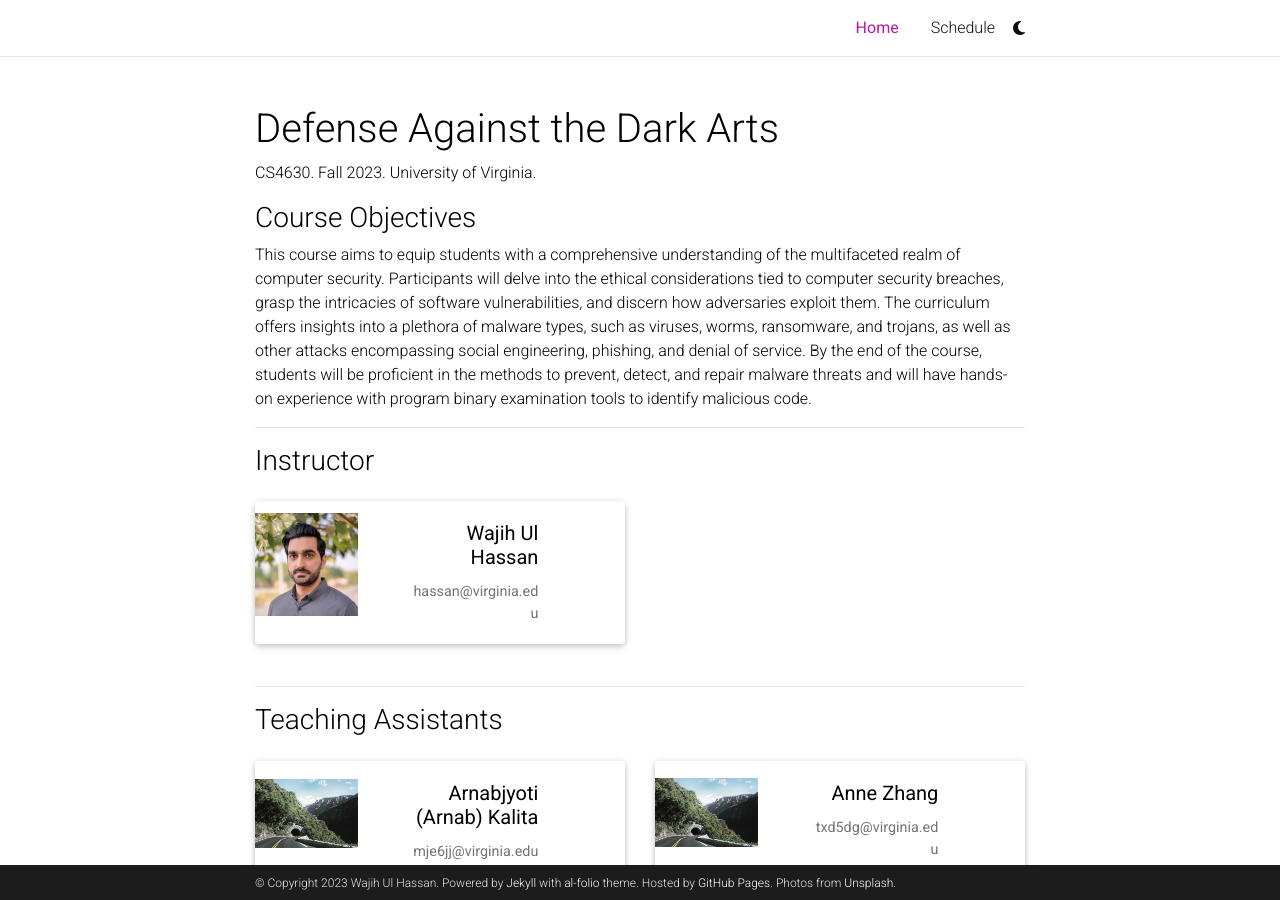
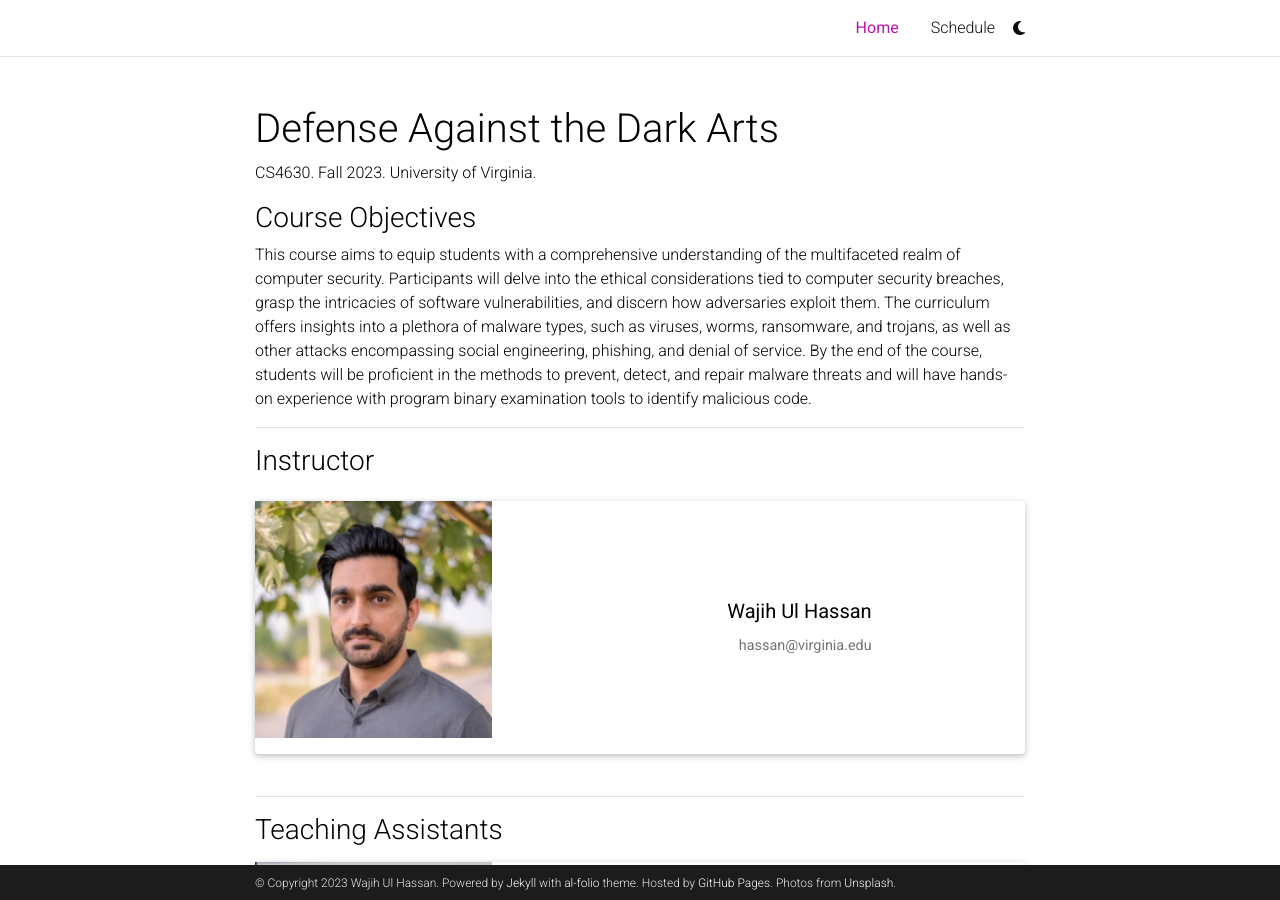
Before and after one commit to cs4630-uva/cs4630-uva.github.io, a Jekyll site: the page built from _pages/about.md, in a window 1280 px wide and 900 px high. Built offline with Jekyll 4.4.1, drawn with Linux system fonts in a browser that asks for light colours; comment, search, counter and statistics services are not loaded; a style sheet for code colours, icons or effects is not loaded.

Commit message:
adding figures

```diff
--- a/_pages/about.md
+++ b/_pages/about.md
@@ -26,15 +26,15 @@
 ---
 ### Instructor
 
-<div class="row row-cols-2 projects pt-3 pb-3">
+<div class="row row-cols-1 projects pt-3 pb-3">
   {% include people_horizontal.html name="Wajih Ul Hassan" email="hassan@virginia.edu" officehours="11AM-Noon Wednesdays" url="https://www.cs.virginia.edu/~hur7wv/" img="/assets/img/team/wajih.jpeg" %}
 
 </div>
 
 ---
 ### Teaching Assistants
-<div class="row row-cols-2 projects pt-3 pb-3">
-  {% include people_horizontal.html name="Arnabjyoti (Arnab) Kalita" email="mje6jj@virginia.edu" officehours="3:30pm -5pm Fridays" url="" img="/assets/img/team/1.jpg" %}
+<div class="row row-cols-1 projects pt-2 pb-2">
+  {% include people_horizontal.html name="Arnabjyoti (Arnab) Kalita" email="mje6jj@virginia.edu" officehours="3:30pm -5pm Fridays" url="" img="/assets/img/team/arnab.png" %}
   {% include people_horizontal.html name="Anne Zhang" email="txd5dg@virginia.edu" officehours="2pm-3pm Tuesdays" url="" img="/assets/img/team/1.jpg" %}
   {% include people_horizontal.html name="Di Zhu" email="yqx8es@virginia.edu" officehours="3:30pm-5pm Mondays"  url="" img="/assets/img/team/di.jpeg" %}
 </div>
```
Also changed, not shown: assets/img/team/arnab.png (added).
